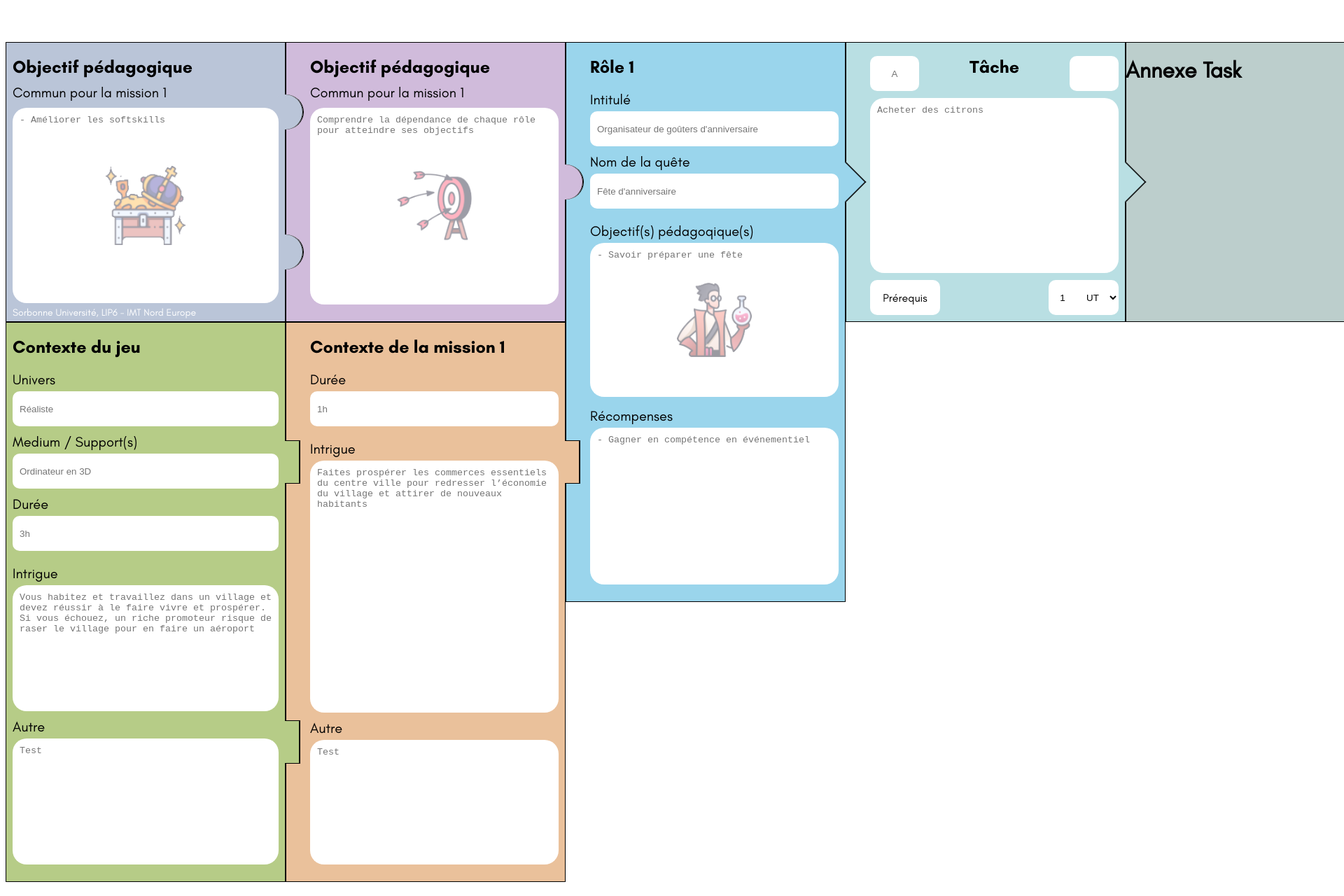
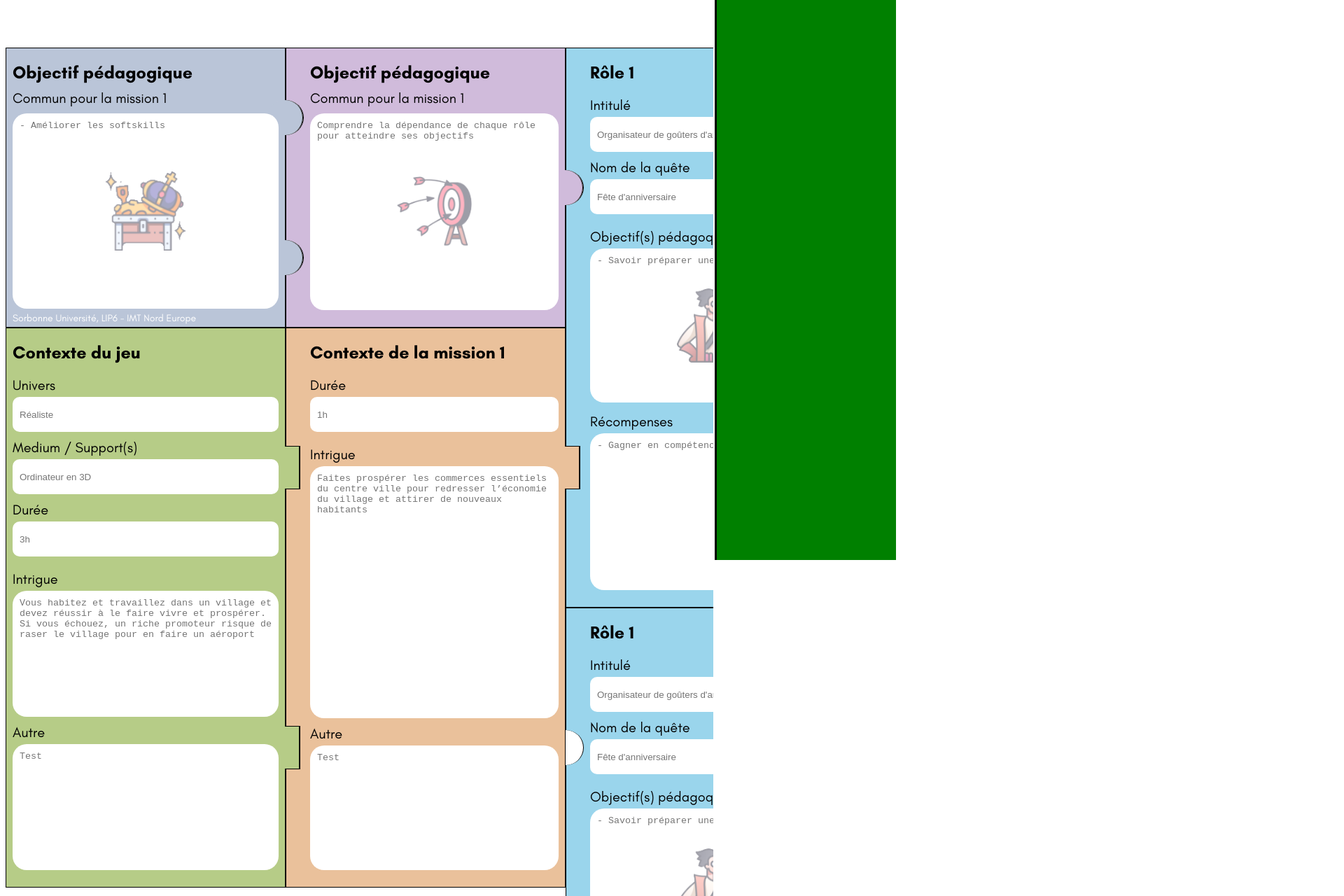
Before and after one commit to NUCLEOFIL/rlg-tool, an Angular app: page / in a window 1280 px wide. Shown: the top 1280 px of the page at 70% size, 1920 px wide, since content can reach past the window. Built offline with nearby package versions, Linux system fonts and the light colour scheme.

Commit message:
add sider

```diff
--- a/src/app/app.component.html
+++ b/src/app/app.component.html
@@ -1,4 +1,5 @@
-<div style="display: flex;">
+<div class="container">
+    <div class="container-main" style="display: flex;">
 
         <div style="display: flex; flex-direction: column;" [style.z-index]="4">
             <app-game-educationnal-objective></app-game-educationnal-objective>
@@ -12,10 +13,32 @@
 
         </div>
 
-    <app-role [style.z-index]="2" ></app-role>
-
+        <div [style.z-index]="2">
+            <div style="display: flex;">
+                <app-role [style.z-index]="10"></app-role>
+                <div [style.z-index]="1">
+                    <div style="display: flex;" [style.z-index]="2">
+                        <app-task [style.z-index]="2"></app-task >
                         <app-task [style.z-index]="1"></app-task>
-
-    <app-annexe-task [style.z-index]="0"></app-annexe-task>
+                    </div>
 
                 </div>
+            </div>
+            <div style="display: flex;">
+                <app-role [style.z-index]="10"></app-role>
+                <div [style.z-index]="1">
+                    <div style="display: flex;" [style.z-index]="2">
+                        <app-task [style.z-index]="2"></app-task >
+                        <app-task [style.z-index]="1"></app-task>
+                    </div>
+                </div>
+            </div>
+        </div>
+    </div>
+
+    <div class="container-sider">
+
+    </div>
+
+
+</div>
--- a/src/app/app.component.scss
+++ b/src/app/app.component.scss
@@ -0,0 +1,29 @@
+.container {
+
+    display: flex;
+    flex-direction: row;
+
+    &-main {
+        margin-top: 60px;
+        margin-right: 20%;
+        height: 100%;
+        width: 100%;
+        //width: 80%;
+        //transform: scale(0.75);
+        //transform-origin: top left;
+        overflow: scroll;
+        //overflow-y: visible;
+
+    }
+
+    &-sider {
+        height: 100%;
+        width: 20%;
+        background-color: green;
+        position: fixed;
+        right: 0;
+        top: 0;
+        z-index: 2;
+        border-left: solid black 3px;
+    }
+}
--- a/src/styles.scss
+++ b/src/styles.scss
@@ -25,7 +25,7 @@
 }
 
 body {
-    margin-top: 60px;
+    //margin-top: 60px;
     background-color: var(--background-color);
     font-family: 'Glacial Indifference', sans-serif;
     //transform: scale(0.9);
```
Lines whose indentation alone changed are shown as unchanged.
